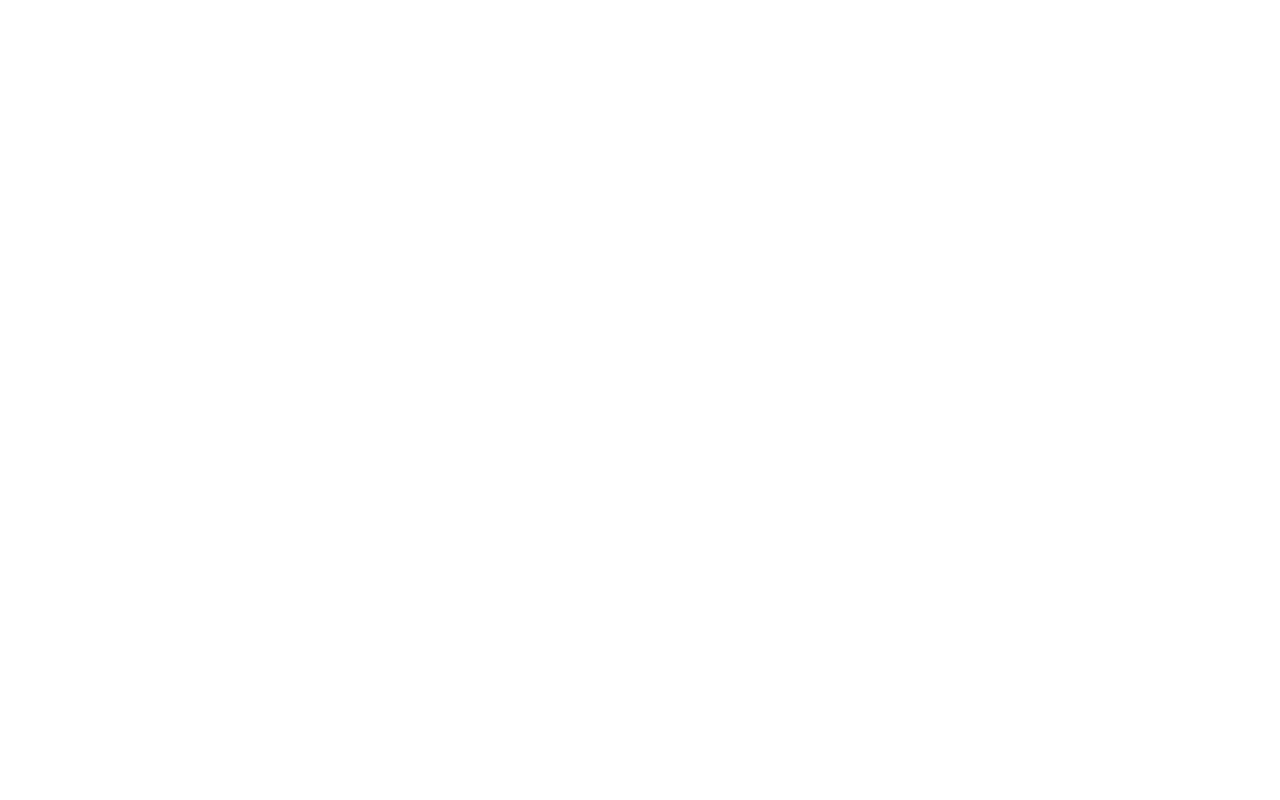
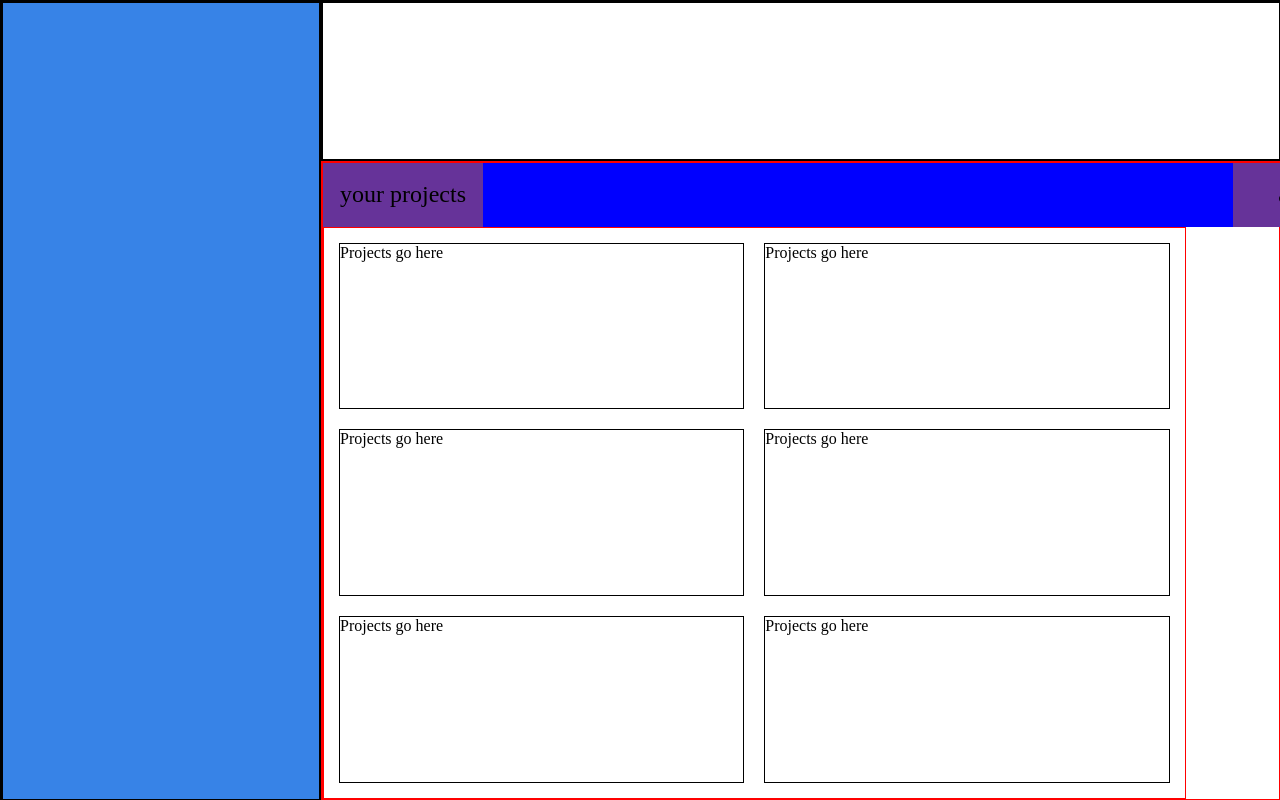
Before and after one commit to RainOfStone/AdminDashboard, a plain HTML site: page index.html in a window 1280 px wide. Drawn offline with Linux system fonts and the light colour scheme.

Commit message:
created layout

```diff
--- a/index.html
+++ b/index.html
@@ -7,5 +7,23 @@
         <meta name="viewport" content="width=device-width, initial-scale=1.0">
     </head>
     <body>
+        <div class="container">
+            <div class="top"></div>
+            <div class="sidebar"></div>
+            <div class="project-container">
+                <div class="project-header">
+                    <div class="project-header-text1">your projects</div>
+                    <div class="project-header-text2">announcements</div>
+                </div>
+                <div class="projects">
+                <div class="apps">Projects go here</div>
+                <div class="apps">Projects go here</div>
+                <div class="apps">Projects go here</div>
+                <div class="apps">Projects go here</div>
+                <div class="apps">Projects go here</div>
+                <div class="apps">Projects go here</div>
+            </div>
+            </div>
+        </div>
     </body>
 </html>
--- a/style.css
+++ b/style.css
@@ -0,0 +1,76 @@
+html, body {
+    height: 100%;
+    margin: 0;
+    overflow: hidden;
+}
+.container {
+    display: grid;
+    height: 100%;
+    width: 100%;
+    grid-template-columns: repeat(8, 1fr);
+    grid-template-rows: repeat(10, 1fr);
+    border: 1px solid black;
+}
+.top {
+    grid-area: 1 / 3 / 3 / 10;
+    border: 2px solid black;
+    display: grid;
+    grid-template-rows: repeat(2, 1fr);
+    grid-template-columns: repeat(4, 1fr);
+}
+.sidebar {
+    grid-area: 1 / 1 / 11 / 3;
+    border: 2px solid black;
+    background-color: rgb(55, 131, 231);
+    display: grid;
+    grid-template-columns: 1fr;
+    grid-template-rows: repeat(12, 1fr);
+}
+.project-container {
+    grid-area: 3 / 3 / 11 / 10 ;
+    border: 2px solid red;
+    display: grid;
+    grid-template-rows: repeat(10, 1fr);
+    grid-template-columns: repeat(4, 1fr);
+}
+.project-header{
+    display: flex;
+    grid-area: 1 / 1 / 2 / 10;
+    background-color: blue;
+    height: 1fr;
+    width: 1150px;
+    justify-content: space-between;
+}
+.project-header-text1 {
+    height: 1fr;
+    width: 160px;
+    display: flex;
+    justify-content: center;
+    align-items: center;
+    background-color: rebeccapurple;
+    font-size: 24px;
+
+}
+.project-header-text2 {
+    height: 1fr;
+    width: 240px;
+    display: flex;
+    justify-content: center;
+    align-items: center;
+    background-color: rebeccapurple;
+    font-size: 24px;
+}
+.projects {
+    grid-area: 2 / 1 / 11 / 4;
+    border: 1px solid red;
+    display: grid;
+    gap: 20px;
+    padding: 15px;;
+    grid-template-columns: repeat(2, 1fr);
+    grid-template-rows: repeat(3, auto-fit, 1fr);
+}
+.apps {
+    height: 1fr;
+    width: 1fr;
+    border: 1px solid black;
+}
```
